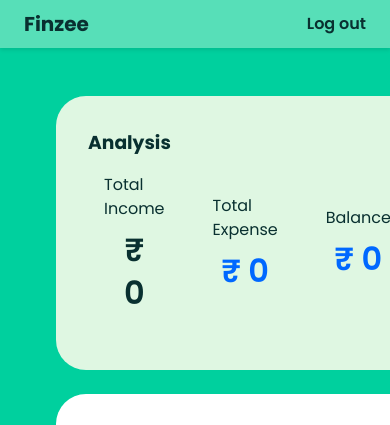
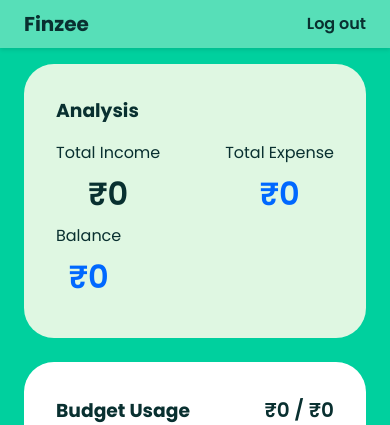
Before and after one commit to machumzd/Finzee, a Next.js app: page /dashboard in a window 390 px wide. Shown: the top 425 px of the page. Built offline with nearby package versions, Linux system fonts and the light colour scheme; no server answers; what @mui/material-nextjs would draw is missing.

Commit message:
responsive issue solved

```diff
--- a/src/app/dashboard/page.tsx
+++ b/src/app/dashboard/page.tsx
@@ -9,7 +9,7 @@ import BudgetComponent from "@/components/budget";
 
 const dashboard = () => {
   return (
-    <Stack p={4} flexWrap={"wrap"} gap={3} flexDirection={"row"}>
+    <Stack p={"auto"} flexWrap="wrap" gap={3} flexDirection={"row"}>
       <Stack direction={"column"} gap={3} p={3} flex={1}>
         <DashboardComponent />
         <BudgetComponent />
--- a/src/components/dashboard/dashboard.styles.ts
+++ b/src/components/dashboard/dashboard.styles.ts
@@ -6,14 +6,14 @@ export const AnalysisWrapper = styled(Box)({
   justifyContent: "center",
   alignItems: "center",
   flexDirection: "column",
-  padding: "1rem",
-  width: "100%",
 });
 
 export const DashboardWrapper = styled(Stack)({
   backgroundColor: "#DFF7E2",
   borderRadius: "30px",
   padding: "2rem",
+  height: "fit-content",
+  gap: 16,
 });
 
 export const AnalysisAmount = styled(Typography)({
--- a/src/components/dashboard/index.tsx
+++ b/src/components/dashboard/index.tsx
@@ -39,23 +39,29 @@ const DashboardComponent = () => {
   return (
     <DashboardWrapper>
       <h3>Analysis</h3>
-      <Stack gap={2} flexDirection="row" justifyContent="space-between">
+      <Stack
+        flex={1}
+        flexWrap={"wrap"}
+        flexDirection="row"
+        justifyContent="space-between"
+        alignItems={"flex-start"}
+      >
         <AnalysisWrapper>
           <Typography>Total Income</Typography>
           <AnalysisAmount variant="h5">
-            ₹ {dashboardData.totalIncome}
+            ₹{dashboardData.totalIncome}
           </AnalysisAmount>
         </AnalysisWrapper>
         <AnalysisWrapper>
           <Typography>Total Expense</Typography>
           <AnalysisAmount variant="h5" color="#0068FF">
-            ₹ {dashboardData.totalExpense}
+            ₹{dashboardData.totalExpense}
           </AnalysisAmount>
         </AnalysisWrapper>
         <AnalysisWrapper>
           <Typography>Balance</Typography>
           <AnalysisAmount variant="h5" color="#0068FF">
-            ₹ {dashboardData.balance}
+            ₹{dashboardData.balance}
           </AnalysisAmount>
         </AnalysisWrapper>
       </Stack>
```
